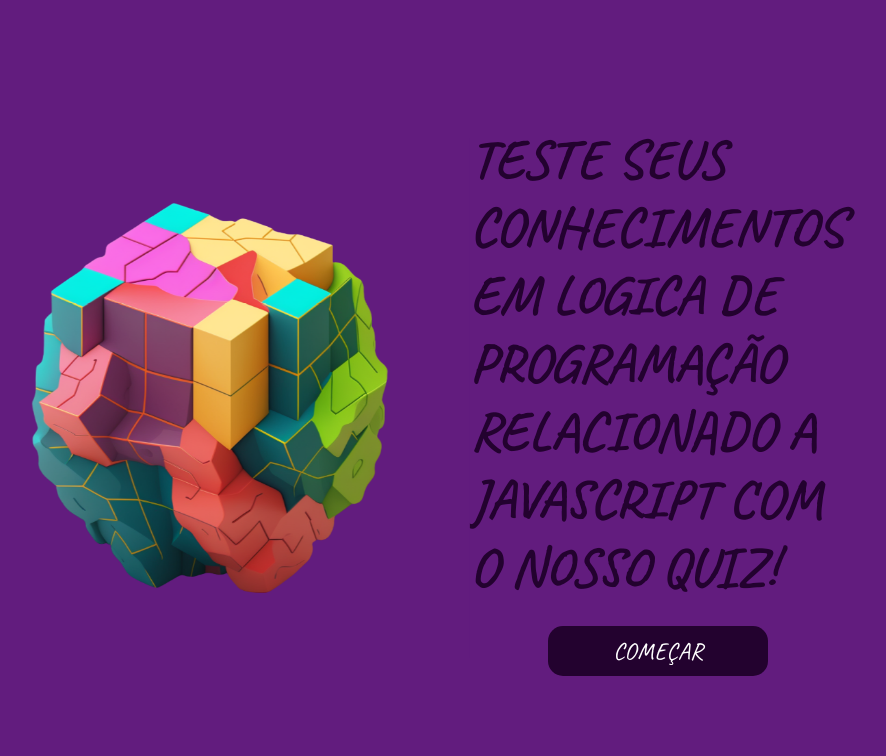
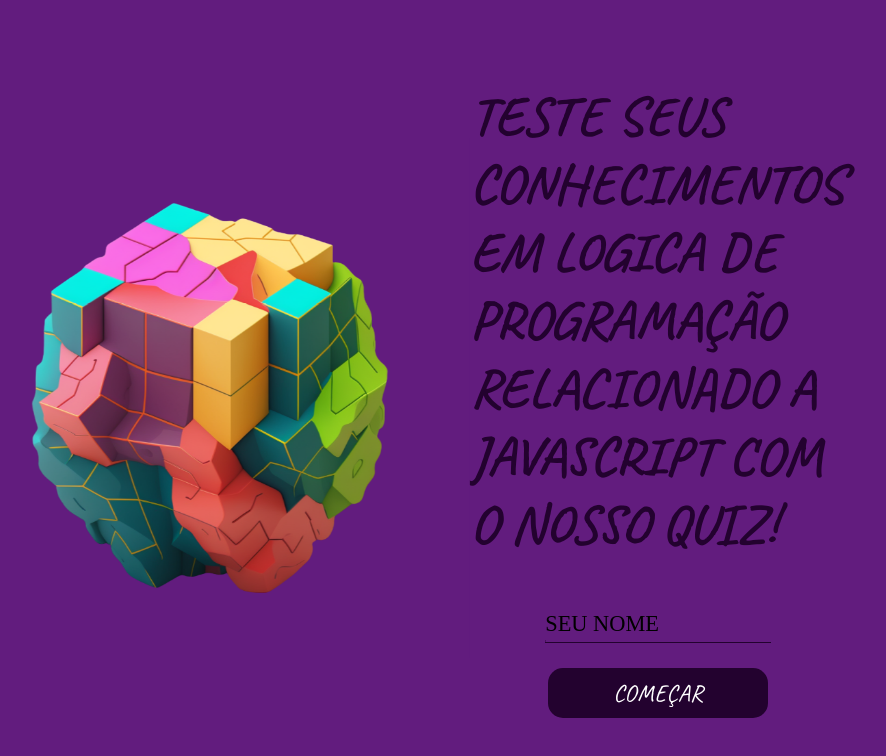
Before and after one commit to PFelipe15/quizlogica, a React (Vite) app: page / in a window 1280 px wide. Shown: the top 756 px of the page, without its empty margins (242-1128 px from the left). Built offline with nearby package versions, Linux system fonts and the light colour scheme.

Commit message:
In build, increments timeLeft

```diff
--- a/package.json
+++ b/package.json
@@ -11,7 +11,8 @@
   "dependencies": {
     "react": "^18.2.0",
     "react-dom": "^18.2.0",
-    "react-router-dom": "^6.6.2"
+    "react-router-dom": "^6.6.2",
+    "react-toastify": "^9.1.1"
   },
   "devDependencies": {
     "@types/react": "^18.0.26",
--- a/src/App.jsx
+++ b/src/App.jsx
@@ -2,6 +2,7 @@ import "./App.css";
 import QuizPage from "./pages/QuizPage";
 import WelcomePage from "./pages/WelcomePage";
 import { Routes, Route } from "react-router-dom";
+
 function App() {
   return (
     <Routes >
--- /dev/null
+++ b/src/Context/userContext.jsx
@@ -0,0 +1,13 @@
+import React, { createContext, useState } from "react";
+
+export const UserContext = createContext();
+
+export const UserProvider = (props) => {
+  const [user, setUser] = useState("");
+
+  return (
+    <UserContext.Provider value={{ user, setUser }}>
+      {props.children}
+    </UserContext.Provider>
+  );
+};
--- a/src/main.jsx
+++ b/src/main.jsx
@@ -1,10 +1,13 @@
-import React from 'react'
-import ReactDOM from 'react-dom/client'
- import { BrowserRouter } from 'react-router-dom'
-import App from './App'
-import './index.css'
-ReactDOM.createRoot(document.getElementById('root')).render(
-  <BrowserRouter >
-      <App/>
-  </BrowserRouter>,
-)
+import React from "react";
+import ReactDOM from "react-dom/client";
+import { BrowserRouter } from "react-router-dom";
+import App from "./App";
+import "./index.css";
+import { UserProvider } from "./Context/userContext";
+ReactDOM.createRoot(document.getElementById("root")).render(
+  <BrowserRouter>
+    <UserProvider>
+      <App />
+    </UserProvider>
+  </BrowserRouter>
+);
--- a/src/pages/QuizPage/index.jsx
+++ b/src/pages/QuizPage/index.jsx
@@ -2,23 +2,52 @@ import React from "react";
 import questions from "../../data/questions";
 import "./styles.css";
 import srcImagem from "../../img/welcome.png";
-import { useState } from "react";
+import { useState, useEffect } from "react";
+import { useContext } from "react";
+import { UserContext } from "../../Context/userContext";
 
 function QuizPage() {
+  const { user } = useContext(UserContext);
+
   const [score, setScore] = useState(0);
   const [showscore, setShowScore] = useState(false);
   const [currentQuestion, setCurrentQuestion] = useState(0);
+  const [timeLeft, setTimeLeft] = useState(60);
+  const [colorAnswer, setColorAnswer] = useState("");
+  const [timeButton, setTimeButton] = useState(3);
 
-  function handleAnswer(isCorrect) {
-    setCurrentQuestion(currentQuestion + 1);
+  useEffect(() => {
+    const interval = setInterval(() => {
+      setTimeLeft(timeLeft - 1);
+    }, 1000);
 
+    if (timeLeft < 10) {
+      let timeLeft = document.querySelector(".time-left");
+      timeLeft.style.color = "red";
+    }
+
+    if (timeLeft === 0) {
+      alert("Tempo Esgotado!");
+      setCurrentQuestion(currentQuestion + 1);
+      setTimeLeft(60);
+    }
+    return () => clearInterval(interval);
+  }, [timeLeft]);
+
+
+
+
+  function handleAnswer(isCorrect, index) {
     if (isCorrect === true) {
       setScore(score + 1);
     }
+    setColorAnswer(isCorrect ? "certo" : "errado");
 
-    if (currentQuestion === questions.questions.length - 1) {
+    if (currentQuestion + 1 === questions.questions.length) {
       setShowScore(true);
     }
+    setCurrentQuestion(currentQuestion + 1);
+    setTimeLeft(60);
   }
   return (
     <div className="quizPage-container">
@@ -28,9 +57,10 @@ function QuizPage() {
             <img src={srcImagem} alt="imgBrain" />
             <h1 className="quiz-title">VOCÊ CONCLUIU O QUIZ! </h1>
             <span className="cor">
-              Você pontuou{" "}
-              {score === questions.questions.length ? score + "👏🏿" : score} de{" "}
-              {questions.questions.length}
+              {score === questions.questions.length
+                ? `Parabens ${user}, você acertou todas as ${score} `
+                : `Você pontuou ${score} `}
+              de {questions.questions.length}
             </span>
           </div>
         </div>
@@ -44,8 +74,14 @@ function QuizPage() {
             <div className="resposta">
               {questions.questions[currentQuestion].answers.map(
                 (answer, index) => (
-                  <div className="grupoResposta" key={index}>
-                    <button onClick={() => handleAnswer(answer.correct)}>
+                  <div className={"grupoResposta"}>
+                    <button
+                      className={colorAnswer}
+                      key={index}
+                      onClick={() => {
+                        handleAnswer(answer.correct, index);
+                      }}
+                    >
                       {answer.option}
                     </button>
                   </div>
@@ -53,9 +89,19 @@ function QuizPage() {
               )}
             </div>
             <div className="question-section ">
+              <button
+                className="BtnReinicio"
+                onClick={() => {
+                  setCurrentQuestion(0);
+                  setTimeLeft(60);
+                }}
+              >
+                Reiniciar
+              </button>
               <span>
                 Questão {currentQuestion + 1}/{questions.questions.length}
               </span>
+              <div className="time-left">TEMPO: {timeLeft} </div>
             </div>
           </main>
         </>
--- a/src/pages/QuizPage/styles.css
+++ b/src/pages/QuizPage/styles.css
@@ -45,14 +45,31 @@
 }
 
 .grupoResposta button {
+  background-color: rgb(255, 255, 255);
   width: 100%;
-  background-color: #fff;
   border: none;
   color: #23022f;
   font-size: 1.4rem;
   border-radius: 15px;
 }
 
+.certo {
+  background-color: green;
+  width: 100%;
+  border: none;
+  color: #23022f;
+  font-size: 1.4rem;
+  border-radius: 15px;
+}
+
+.errado {
+  background-color: red;
+  width: 100%;
+  border: none;
+  color: #23022f;
+  font-size: 1.4rem;
+  border-radius: 15px;
+}
 .grupoResposta button:hover {
   transition: transform 1.3s;
   transform: scale(1.02);
@@ -60,14 +77,26 @@
 
 .question-section {
   display: flex;
-  justify-content: flex-end;
+  justify-content: center;
   padding-right: 18px;
   align-items: center;
   font-size: 1.4rem;
   width: 100%;
   color: #fff;
+  gap: 50px;
 }
-
+.BtnReinicio {
+  width: 120px;
+  height: 30px;
+  background-color: #fff;
+  border: none;
+  color: #23022f;
+  font-size: 1.2rem;
+  border-radius: 5px;
+}
+.BtnReinicio:hover {
+  background-color: red;
+}
 .score-section {
   display: flex;
   width: 100%;
@@ -182,4 +211,8 @@
     font: 1.3em "Caveat";
     width: 100%;
   }
+  .question-section {
+    width: 100%;
+    font: 1.5em "Caveat";
+  }
 }
--- a/src/pages/WelcomePage/index.jsx
+++ b/src/pages/WelcomePage/index.jsx
@@ -2,8 +2,11 @@ import React from "react";
 import { Link } from "react-router-dom";
 import srcImagem from "../../img/welcome.png";
 import "./styles.css";
+import { useContext } from "react";
+import { UserContext } from "../../Context/userContext";
+function WelcomePage() {
+  const { user, setUser } = useContext(UserContext);
 
-function WelcomePage() {
   return (
     <div className="welcomePage-container">
       <div className="welcomeContainer ">
@@ -15,6 +18,22 @@ function WelcomePage() {
               TESTE SEUS CONHECIMENTOS EM LOGICA DE PROGRAMAÇÃO RELACIONADO A
               JAVASCRIPT COM O NOSSO QUIZ!
             </h1>
+
+            <div class="form">
+              <input
+                type="text"
+                name="text"
+                autocomplete="off"
+                required
+                value={user}
+                onChange={(e) => {
+                  setUser(e.target.value);
+                }}
+              />
+              <label for="text" class="label-name">
+                <span class="content-name">SEU NOME</span>
+              </label>
+            </div>
             <Link to={"/Quiz"}>
               <button className="btnWelcome">COMEÇAR</button>
             </Link>
--- a/src/pages/WelcomePage/styles.css
+++ b/src/pages/WelcomePage/styles.css
@@ -60,6 +60,70 @@
 .btnWelcome:hover {
   transition: transform 1.7s;
   transform: scale(1.3);
+}
+
+.form {
+  width: 60%;
+  position: relative;
+  height: 60px;
+  overflow: hidden;
+}
+
+.form input {
+  width: 100%;
+  height: 100%;
+  color: #ffffff;
+  padding-top: 20px;
+  border: none;
+  background-color: #621c7e;
+  font-family: "Caveat" ;
+  font-size: 1.8rem;
+}
+.form label {
+  position: absolute;
+  bottom: 0px;
+  left: 0px;
+  width: 100%;
+  height: 100%;
+  pointer-events: none;
+  border-bottom: 1px solid #23022f;
+  font-size: 1.4rem;
+}
+.form label::after {
+  content: "";
+  position: absolute;
+  bottom: -1px;
+  left: 0px;
+  width: 100%;
+  height: 100%;
+  border-bottom: 3px solid #23022f;
+  transform: translateX(-100%);
+  transition: all 0.5s ease;
+  font-size: 1.4rem;
+
+}
+
+.content-name {
+  position: absolute;
+  bottom: 0px;
+  left: 0px;
+  padding-bottom: 5px;
+  transition: all 0.3s ease;
+
+}
+.form input:focus {
+  outline: none;
+}
+.form input:focus + .label-name .content-name,
+.form input:valid + .label-name .content-name {
+  transform: translateY(-120%);
+  font-size: 18px;
+  left: 0px;
+  color: #23022f;
+}
+.form input:focus + .label-name::after,
+.form input:valid + .label-name::after {
+  transform: translateX(0%);
 }
 
 @keyframes float {
```
Also changed, not shown: 1 other file (tests, documents, lock files or other folders).
